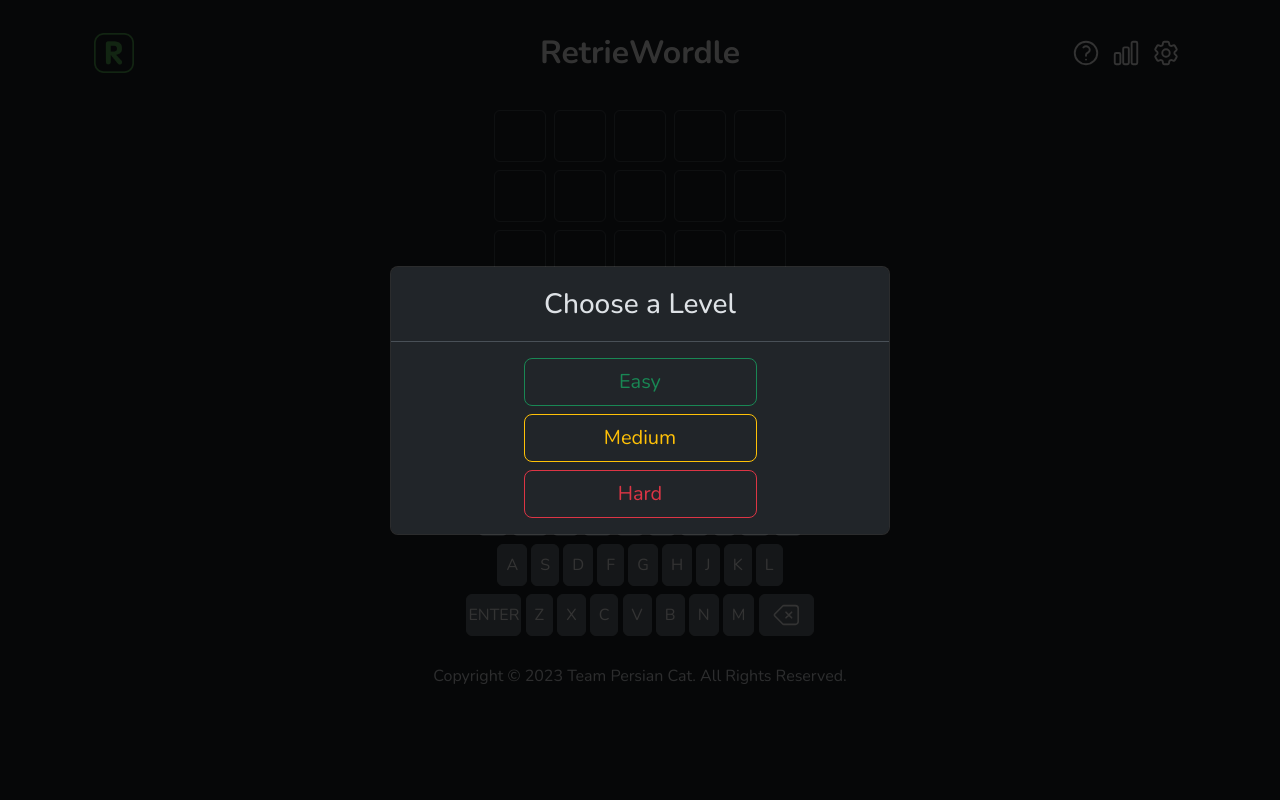
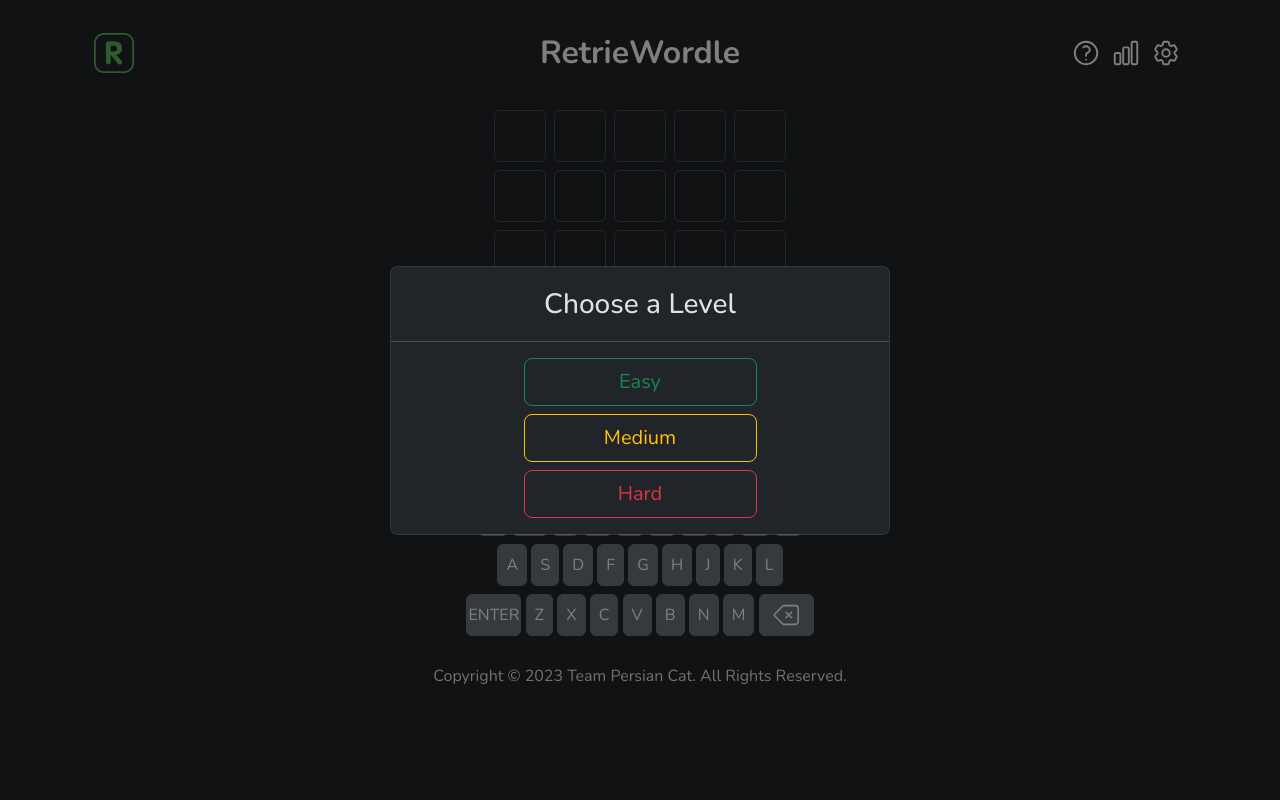
Before and after one commit to nishithsoni/CMSC-447-Team-Persian-Cat-Project, a Flask app: page / in a window 1280 px wide. Run offline with Flask 3, Linux system fonts and the light colour scheme.

Commit message:
modal opacity reverted

```diff
--- a/static/styles.css
+++ b/static/styles.css
@@ -29,8 +29,3 @@
   width: 30px;
   height: 30px;
 }
-
-.modal-backdrop
-{
-    opacity:0.8 !important;
-}
```
